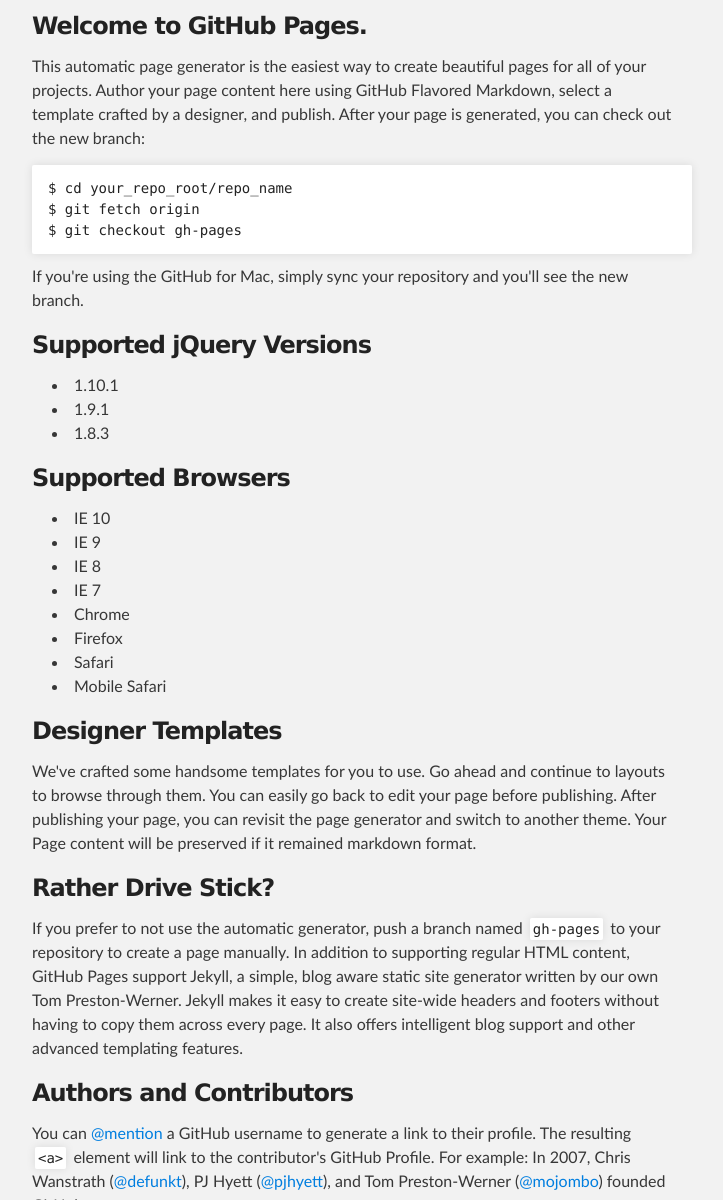
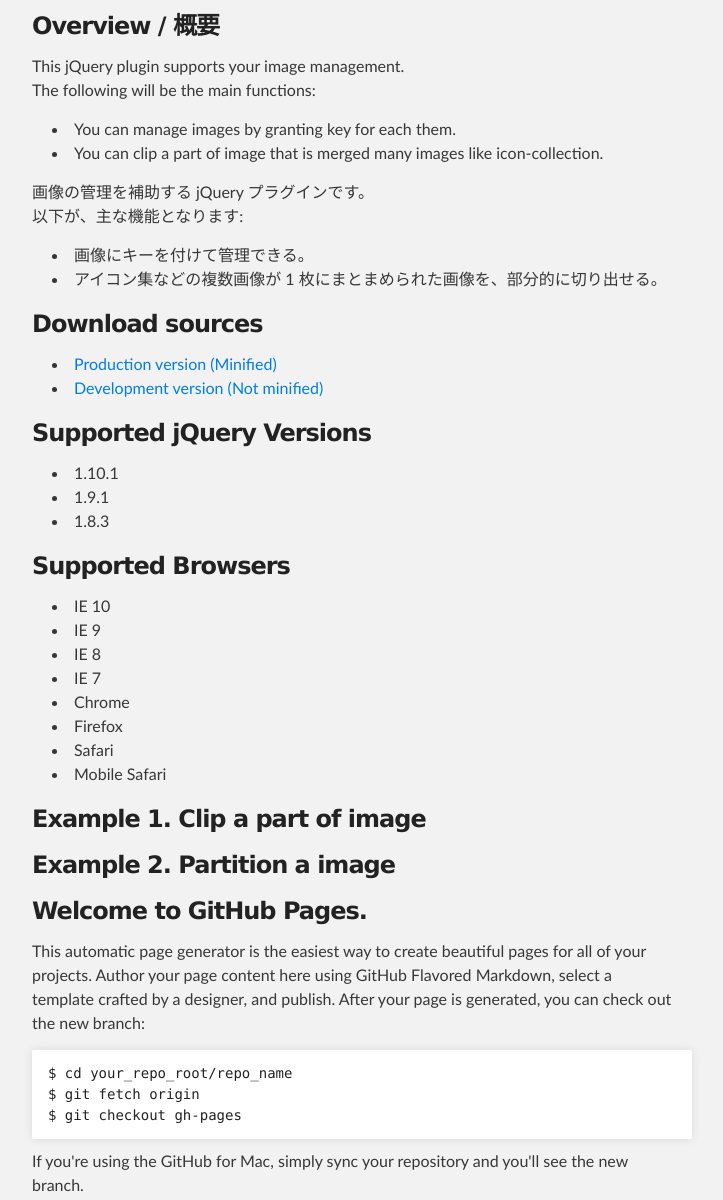
Before and after one commit to kjirou/jquery.imageIndexer, a plain HTML site: page index.html in a window 1280 px wide. Shown: the part 252-1452 px from the top of the page, without its empty margins (288-1011 px from the left). Drawn offline with Linux system fonts and the light colour scheme.

Commit message:
Add texts

```diff
--- a/index.html
+++ b/index.html
@@ -31,17 +31,32 @@
     <!-- MAIN CONTENT -->
     <div id="main_content_wrap" class="outer">
       <section id="main_content" class="inner">
-        <h3>
-<a name="welcome-to-github-pages" class="anchor" href="#welcome-to-github-pages"><span class="octicon octicon-link"></span></a>Welcome to GitHub Pages.</h3>
 
-<p>This automatic page generator is the easiest way to create beautiful pages for all of your projects. Author your page content here using GitHub Flavored Markdown, select a template crafted by a designer, and publish. After your page is generated, you can check out the new branch:</p>
+<h3>
+<a name="overview" class="anchor" href="#overview"><span class="octicon octicon-link"></span></a>Overview / 概要</h3>
 
-<pre><code>$ cd your_repo_root/repo_name
-$ git fetch origin
-$ git checkout gh-pages
-</code></pre>
+<p>This jQuery plugin supports your image management.<br />
+  The following will be the main functions:</p>
+<ul>
+  <li>You can manage images by granting key for each them.</li>
+  <li>You can clip a part of image that is merged many images like icon-collection.</li>
+</ul>
 
-<p>If you're using the GitHub for Mac, simply sync your repository and you'll see the new branch.</p>
+<p>画像の管理を補助する jQuery プラグインです。<br />
+  以下が、主な機能となります:</p>
+<ul>
+  <li>画像にキーを付けて管理できる。</li>
+  <li>アイコン集などの複数画像が 1 枚にまとまめられた画像を、部分的に切り出せる。</li>
+</ul>
+
+
+<h3>
+<a name="download-sources" class="anchor" href="#download-sources"><span class="octicon octicon-link"></span></a>Download sources</h3>
+<ul>
+  <li><a href="https://raw.github.com/kjirou/jquery.imageIndexer/master/jquery.imageIndexer.min.js">Production version (Minified)</a></li>
+  <li><a href="https://raw.github.com/kjirou/jquery.imageIndexer/master/jquery.imageIndexer.js">Development version (Not minified)</a></li>
+</ul>
+
 
 <h3>
 <a name="supported-jquery-versions" class="anchor" href="#supported-jquery-versions"><span class="octicon octicon-link"></span></a>Supported jQuery Versions</h3>
@@ -51,6 +66,7 @@
   <li>1.9.1</li>
   <li>1.8.3</li>
 </ul>
+
 
 <h3>
 <a name="supported-browsers" class="anchor" href="#supported-browsers"><span class="octicon octicon-link"></span></a>Supported Browsers</h3>
@@ -65,6 +81,28 @@
   <li>Safari</li>
   <li>Mobile Safari</li>
 </ul>
+
+
+<h3>
+<a name="example-1" class="anchor" href="#example-1"><span class="octicon octicon-link"></span></a>Example 1. Clip a part of image</h3>
+
+
+<h3>
+<a name="example-2" class="anchor" href="#example-2"><span class="octicon octicon-link"></span></a>Example 2. Partition a image</h3>
+
+
+<h3>
+<a name="welcome-to-github-pages" class="anchor" href="#welcome-to-github-pages"><span class="octicon octicon-link"></span></a>Welcome to GitHub Pages.</h3>
+
+<p>This automatic page generator is the easiest way to create beautiful pages for all of your projects. Author your page content here using GitHub Flavored Markdown, select a template crafted by a designer, and publish. After your page is generated, you can check out the new branch:</p>
+
+<pre><code>$ cd your_repo_root/repo_name
+$ git fetch origin
+$ git checkout gh-pages
+</code></pre>
+
+<p>If you're using the GitHub for Mac, simply sync your repository and you'll see the new branch.</p>
+
 
 <h3>
 <a name="designer-templates" class="anchor" href="#designer-templates"><span class="octicon octicon-link"></span></a>Designer Templates</h3>
```
